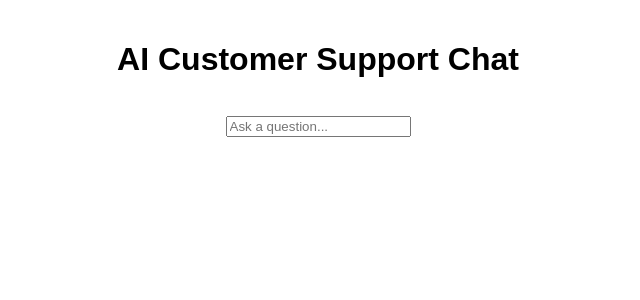
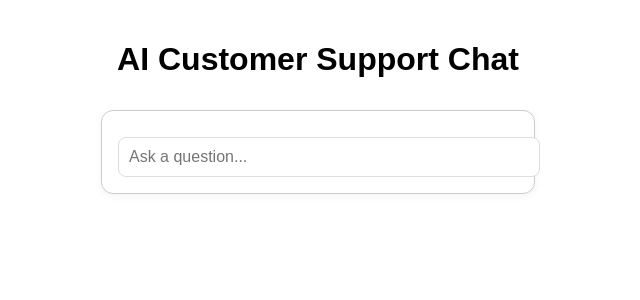
Before and after one commit to snowhorne/ai-support-bot, a React (Create React App) app in the folder client/: page / in a window 1280 px wide. Shown: the top 300 px of the page, without its empty margins (322-962 px from the left). Built offline with nearby package versions, Linux system fonts and the light colour scheme; the HTML template or start-up script is replaced by a standard one.

Commit message:
Fix avatar visibility with working ChatWidget and CSS

```diff
--- a/client/src/ChatWidget.css
+++ b/client/src/ChatWidget.css
@@ -1,8 +1,12 @@
 .chat-container {
   max-width: 400px;
-  margin: auto;
+  margin: 2rem auto;
   padding: 1rem;
   font-family: sans-serif;
+  border: 1px solid #ccc;
+  border-radius: 12px;
+  box-shadow: 0 2px 8px rgba(0, 0, 0, 0.05);
+  background-color: #fff;
 }
 
 .chat-message {
@@ -21,6 +25,8 @@
   max-width: 70%;
   background-color: #f0f0f0;
   color: #000;
+  word-wrap: break-word;
+  font-size: 0.95rem;
 }
 
 .chat-message.bot .chat-bubble {
@@ -35,10 +41,12 @@
 }
 
 .avatar {
-  width: 30px;
-  height: 30px;
+  width: 32px;
+  height: 32px;
   border-radius: 50%;
-  margin-right: 10px;
+  margin-right: 8px;
+  object-fit: cover;
+  border: 2px solid #ccc;
 }
 
 .typing-indicator {
@@ -47,3 +55,13 @@
   color: #888;
   margin-left: 10px;
 }
+
+input[type="text"] {
+  width: 100%;
+  padding: 10px;
+  font-size: 1rem;
+  margin-top: 10px;
+  border-radius: 8px;
+  border: 1px solid #ddd;
+  outline: none;
+}
--- a/client/src/ChatWidget.jsx
+++ b/client/src/ChatWidget.jsx
@@ -34,7 +34,9 @@ function ChatWidget() {
     }
   };
 
-  const handleKeyDown = (e) => e.key === 'Enter' && sendMessage();
+  const handleKeyDown = (e) => {
+    if (e.key === 'Enter') sendMessage();
+  };
 
   return (
     <div className="chat-container">
```
